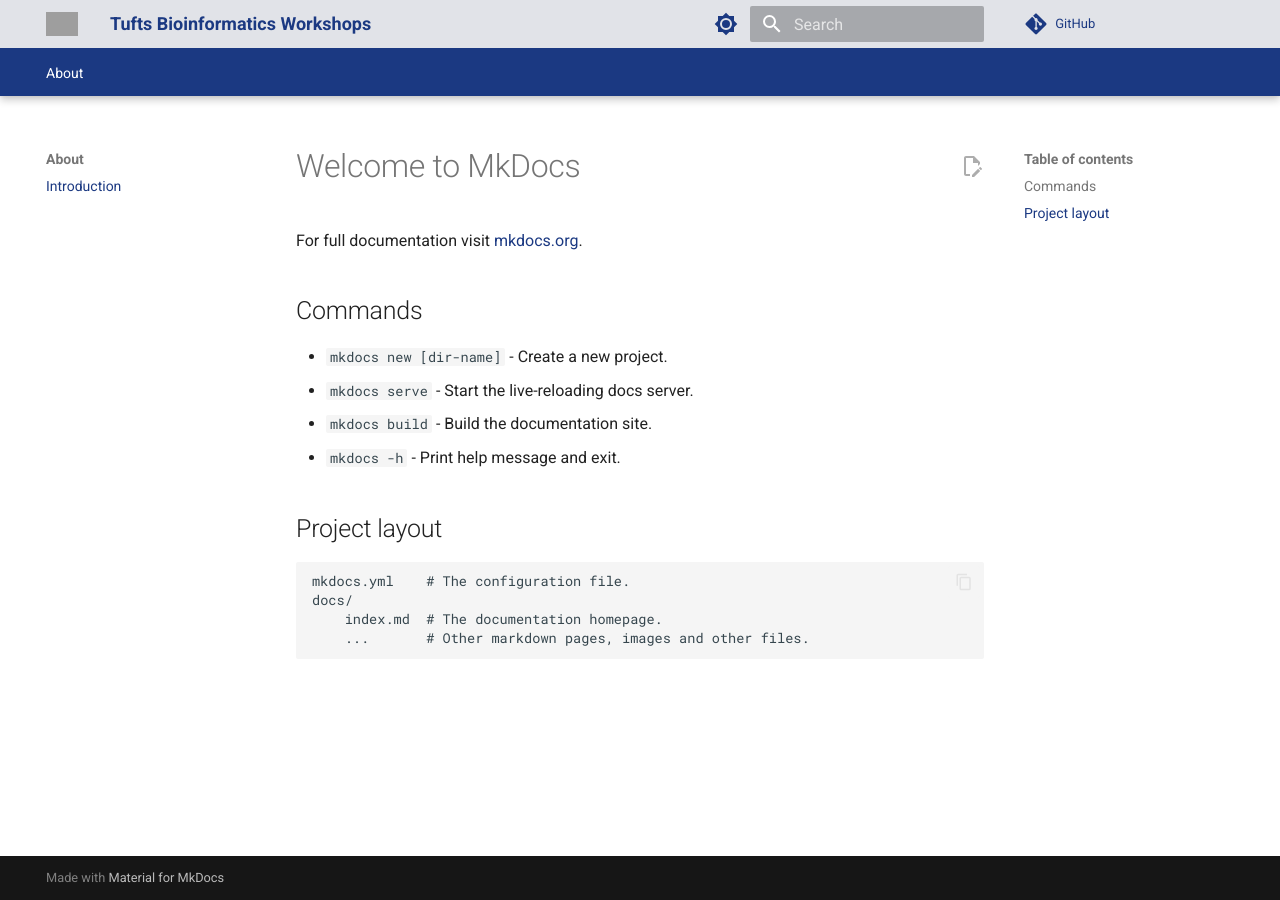
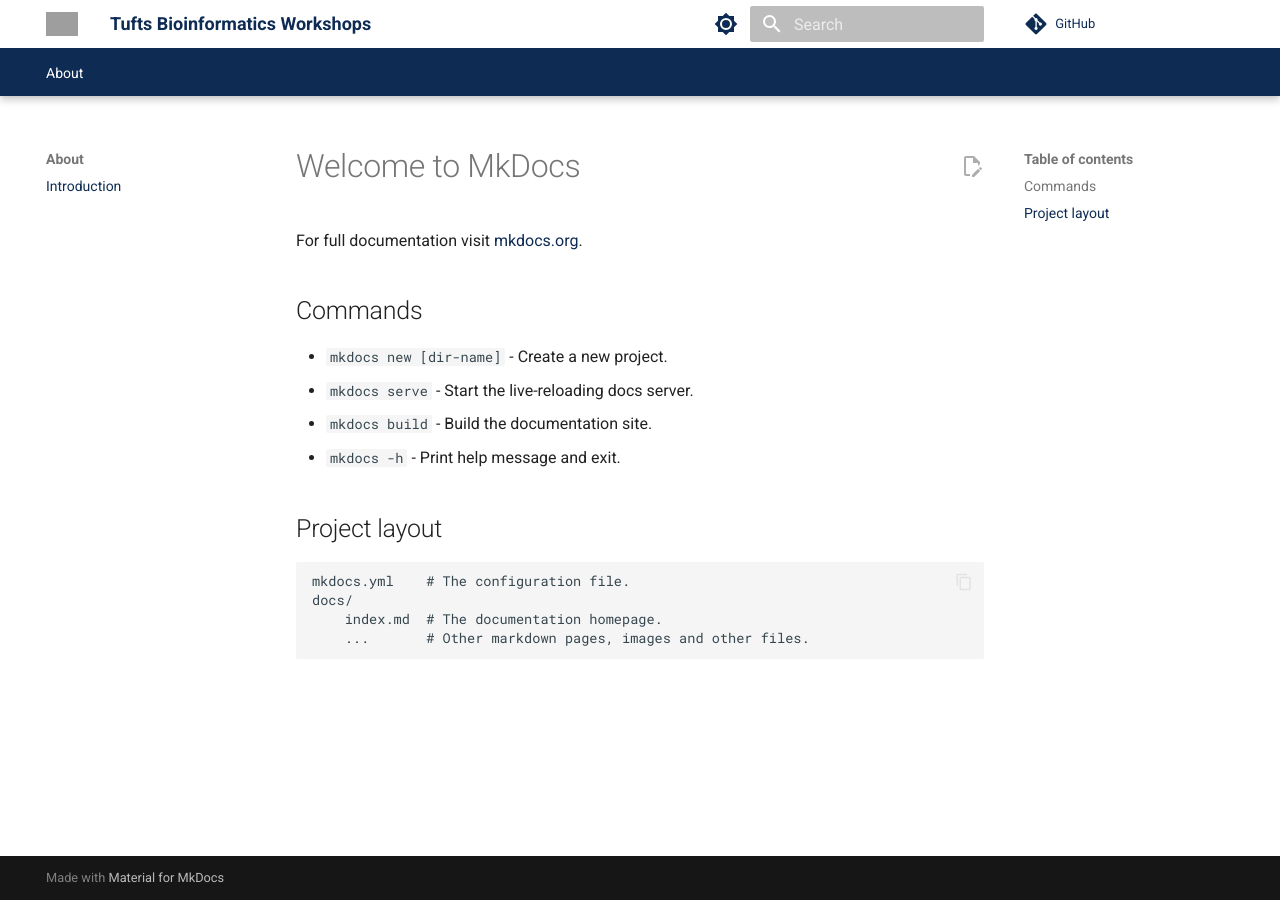
Before and after one commit to best-tufts/intro_to_single_cell_rnaseq, an MkDocs documentation site: the page built from docs/index.md, in a window 1280 px wide. Built offline with MkDocs 1.6.1 and Material for MkDocs 9.7.7, drawn with Linux system fonts in a browser that asks for light colours; comment, search, counter and statistics services are not loaded; grey boxes are pictures that could not be loaded.

Commit message:
Update extra.css

```diff
--- a/docs/stylesheets/extra.css
+++ b/docs/stylesheets/extra.css
@@ -1,10 +1,10 @@
 :root > * {
-  --md-primary-fg-color:        #1b3982;
+  --md-primary-fg-color:        #0e2b54;
 }
 
 .md-header{
-    background-color: #e1e3e8;
-    color: #1b3982;
+    background-color: white;
+    color: #0e2b54;
 }
 @font-face {
     font-weight: bold;
```
